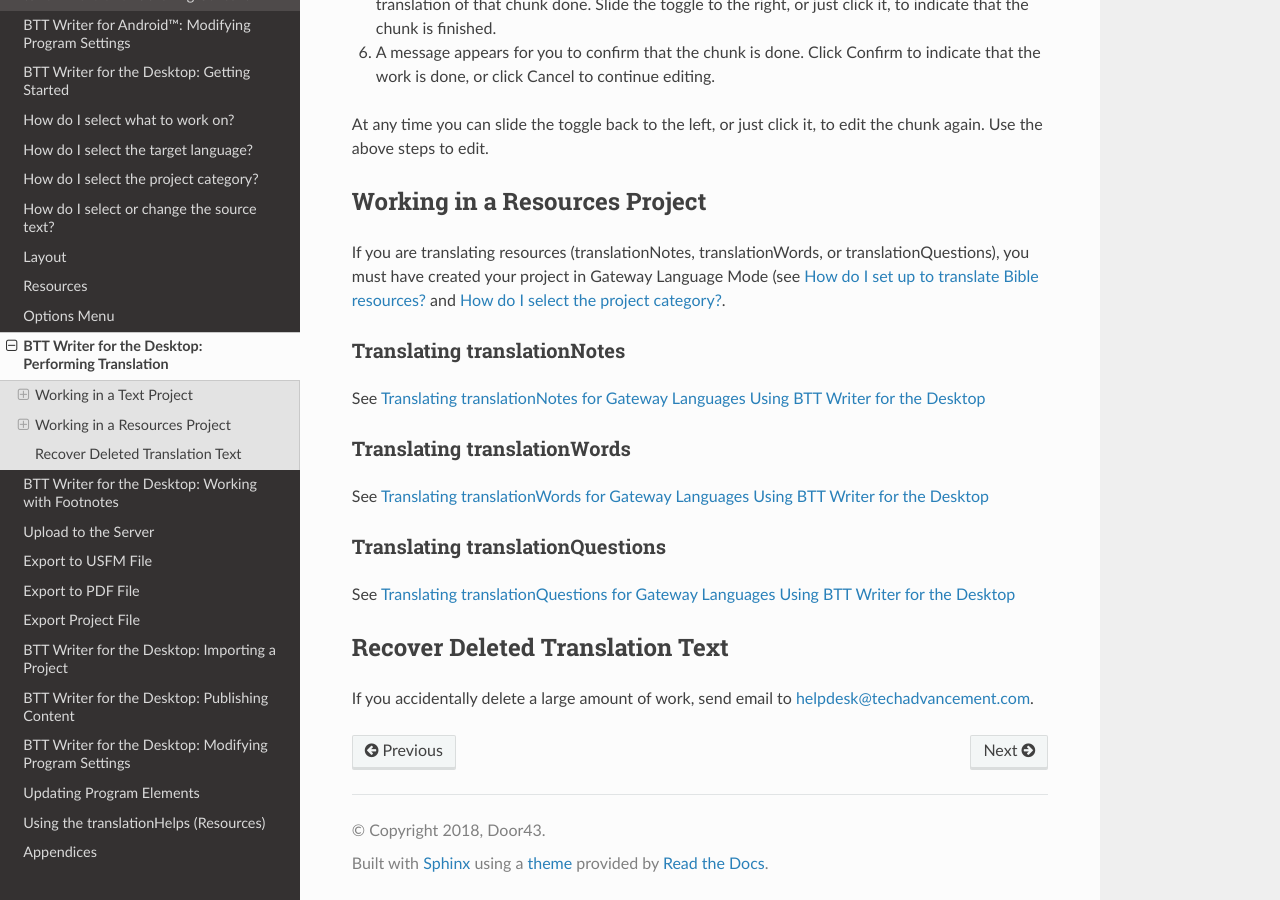
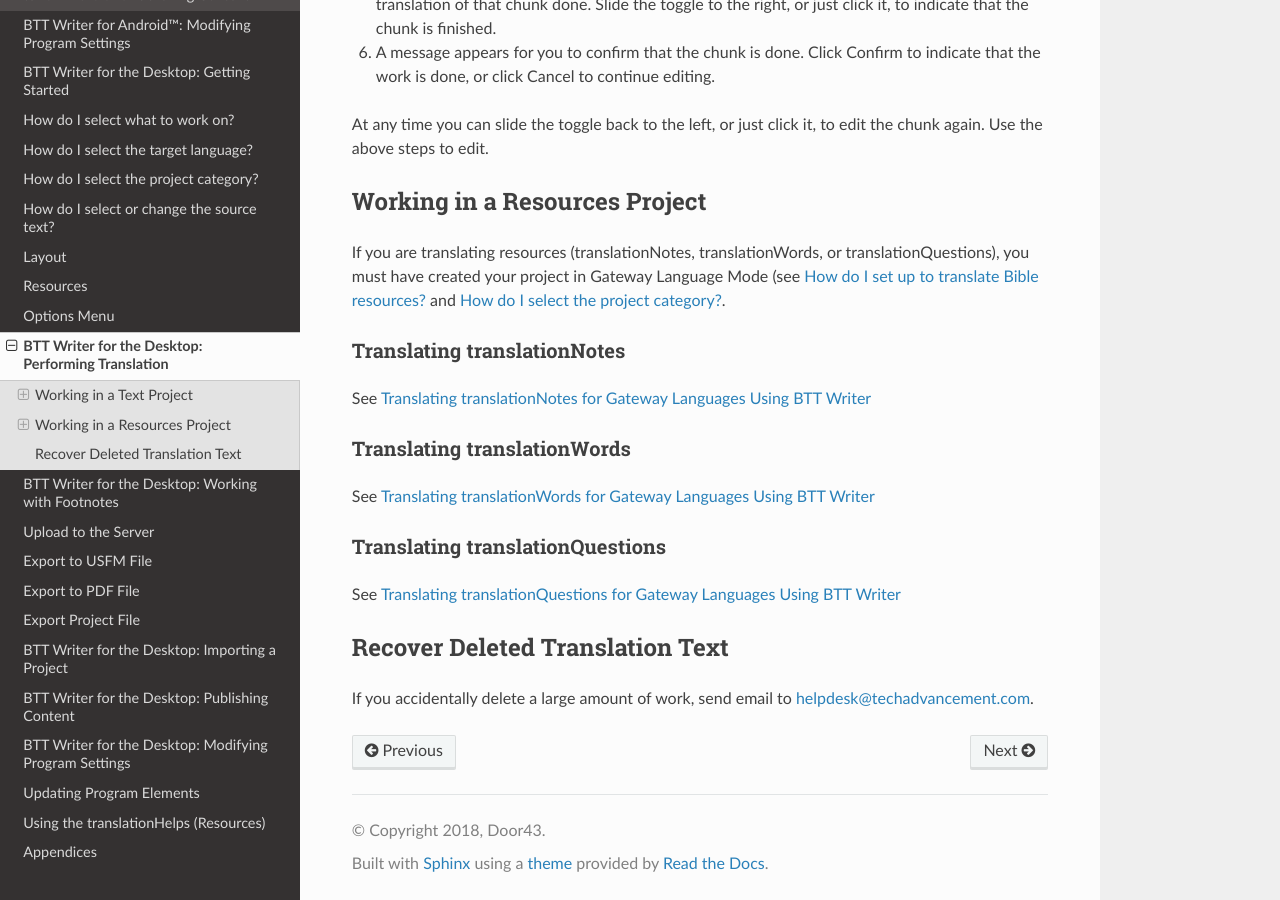
Before and after one commit to mondele/btt-writer-docs, a Sphinx documentation site: the page built from docs/dTranslate.rst, in a window 1280 px wide and 900 px high, scrolled down 2299 px. Built offline with Sphinx 7.4.7 and the Read the Docs theme 2.0.0, drawn with Linux system fonts in a browser that asks for light colours; pages that are not in the unit, such as notebooks, are missing from menus.

Commit message:
Update dTranslate.rst

```diff
--- a/docs/dTranslate.rst
+++ b/docs/dTranslate.rst
@@ -102,17 +102,17 @@ If you are translating resources (translationNotes, translationWords, or transla
 Translating translationNotes
 ^^^^^^^^^^^^^^^^^^^^^^^^^^^^^
 
-See `Translating translationNotes for Gateway Languages Using BTT Writer for the Desktop <https://btt-writer.readthedocs.io/en/latest/translationNotes.html>`_
+See `Translating translationNotes for Gateway Languages Using BTT Writer <https://btt-writer.readthedocs.io/en/latest/translationNotes.html>`_
 
 Translating translationWords
 ^^^^^^^^^^^^^^^^^^^^^^^^^^^^^^
 
-See `Translating translationWords for Gateway Languages Using BTT Writer for the Desktop <https://btt-writer.readthedocs.io/en/latest/translationWords.html>`_
+See `Translating translationWords for Gateway Languages Using BTT Writer <https://btt-writer.readthedocs.io/en/latest/translationWords.html>`_
 
 Translating translationQuestions
 ^^^^^^^^^^^^^^^^^^^^^^^^^^^^^^^^^
 
-See `Translating translationQuestions for Gateway Languages Using BTT Writer for the Desktop <https://btt-writer.readthedocs.io/en/latest/translationQuestions.html>`_
+See `Translating translationQuestions for Gateway Languages Using BTT Writer <https://btt-writer.readthedocs.io/en/latest/translationQuestions.html>`_
 
 Recover Deleted Translation Text
 --------------------------------
```
